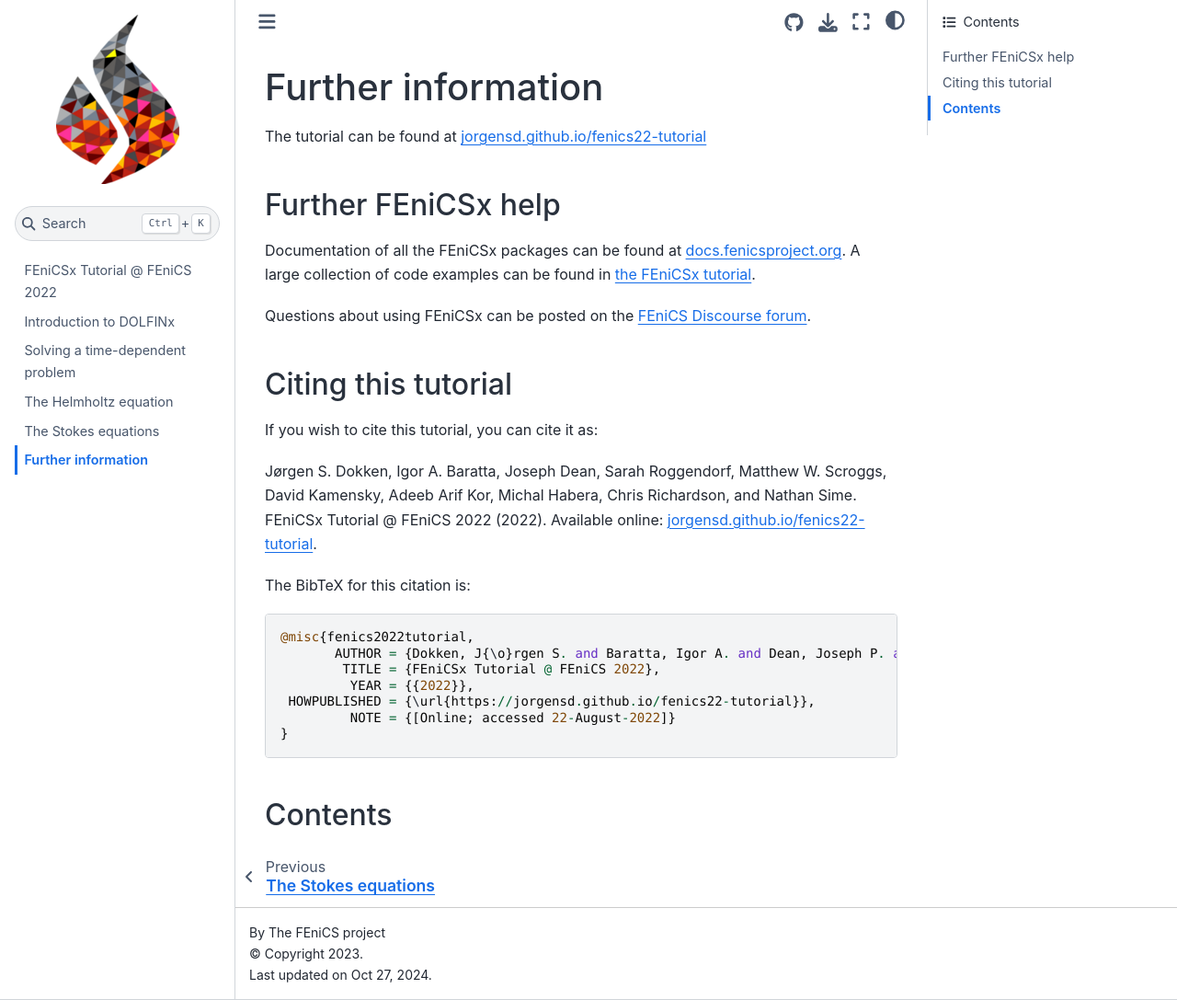
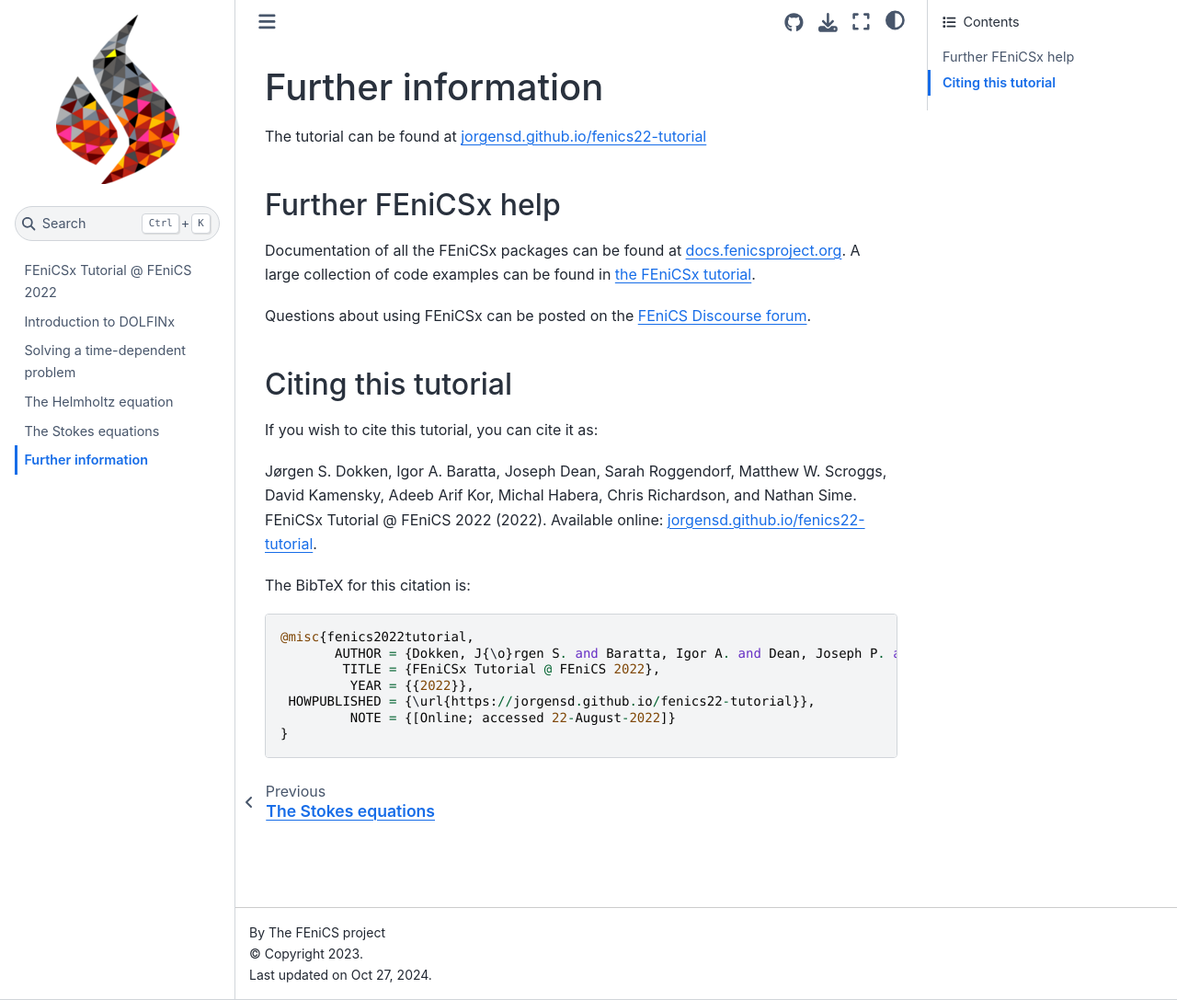
Before and after one commit to jorgensd/fenics22-tutorial, a Jupyter Book: the page built from access.md, in a window 1280 px wide and 1087 px high. Shown: the whole window at 92% size. Built offline with Jupyter Book 1.0.4 settings and Sphinx 7.4.7 and the Sphinx Book theme 1.1.4, drawn with Linux system fonts in a browser that asks for light colours.

Commit message:
Remove unused toc

````diff
--- a/access.md
+++ b/access.md
@@ -27,7 +27,3 @@ The BibTeX for this citation is:
          NOTE = {[Online; accessed 22-August-2022]}
 }
 ```
-
-## Contents
-```{tableofcontents}
-```
````
